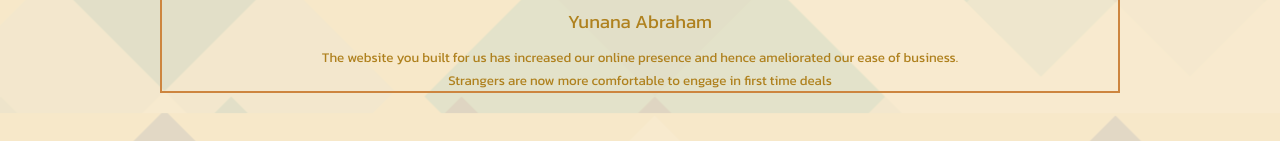
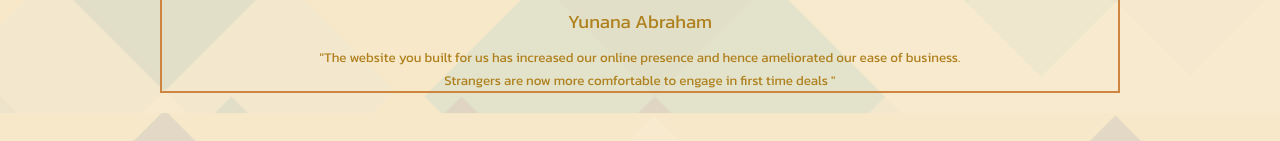
Before and after one commit to siegfred14/portfolio, a React (Create React App) app: page / in a window 1280 px wide. Shown: the part 5208-5349 px from the top of the page. Built offline with nearby package versions, Linux system fonts and the light colour scheme; a web font is replaced by a local one.

Commit message:
data info modified

```diff
--- a/src/components/testimonials/data.js
+++ b/src/components/testimonials/data.js
@@ -8,20 +8,20 @@ export const Data = [
     title: "Yunana Abraham",
     image: IMG1,
     comment:
-      "The website you built for us has increased our online presence and hence ameliorated our ease of business. Strangers are now more comfortable to engage in first time deals ",
+      '"The website you built for us has increased our online presence and hence ameliorated our ease of business. Strangers are now more comfortable to engage in first time deals "',
   },
   {
     id: 2,
     title: "Theresa C. Olewunne",
     image: IMG2,
     comment:
-      "We were at a point where our business needed to move completely automated as the growth was getting better but so was the manual demand. The software solution you provided aided in faster turnaround time and at lower cost. ",
+      '"We were at a point where our business needed to move completely automated as the growth was getting better but so was the manual demand. The software solution you provided aided in faster turnaround time and at lower cost. "',
   },
   {
     id: 3,
     title: "Amen Omere",
     image: IMG3,
     comment:
-      "The website you developed improved our reach and acceptability. The interface very appealing and user-friendly and as such has given us multiple levelled referrals ",
+      '"By developing our website, Our reach and acceptability improved. The interface is very appealing and user-friendly and as such has given us multiple levelled referrals"',
   },
 ];
```
Also changed, not shown: 1 other file (tests, documents, lock files or other folders).
